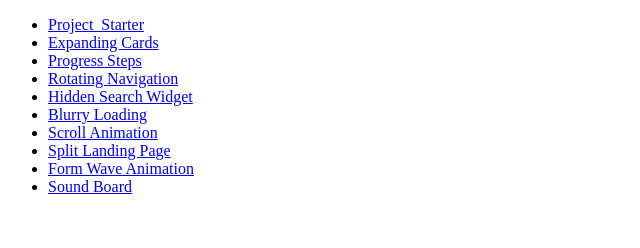
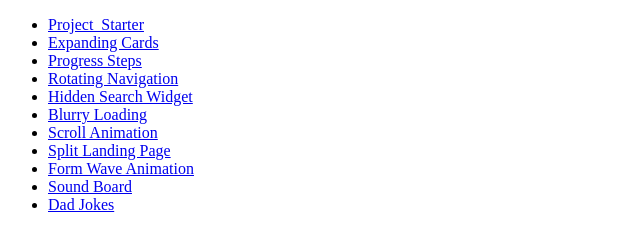
Before and after one commit to Amaljose616/TraingOct, a plain HTML site: page 50projects/index.html in a window 1280 px wide. Shown: the full height of the page, 0-640 px from the left. Drawn offline with Linux system fonts and the light colour scheme.

Commit message:
feat:motherpage modified

```diff
--- a/50projects/index.html
+++ b/50projects/index.html
@@ -20,6 +20,7 @@
       <li><a href="split_landing_page/index.html">Split Landing Page</a></li>
       <li><a href="form_wave_animation/index.html">Form Wave Animation</a></li>
       <li><a href="sound_board/index.html">Sound Board</a></li>
+      <li><a href="dad_jokes/index.html">Dad Jokes</a></li>
     </ul>
   </body>
 </html>
```
